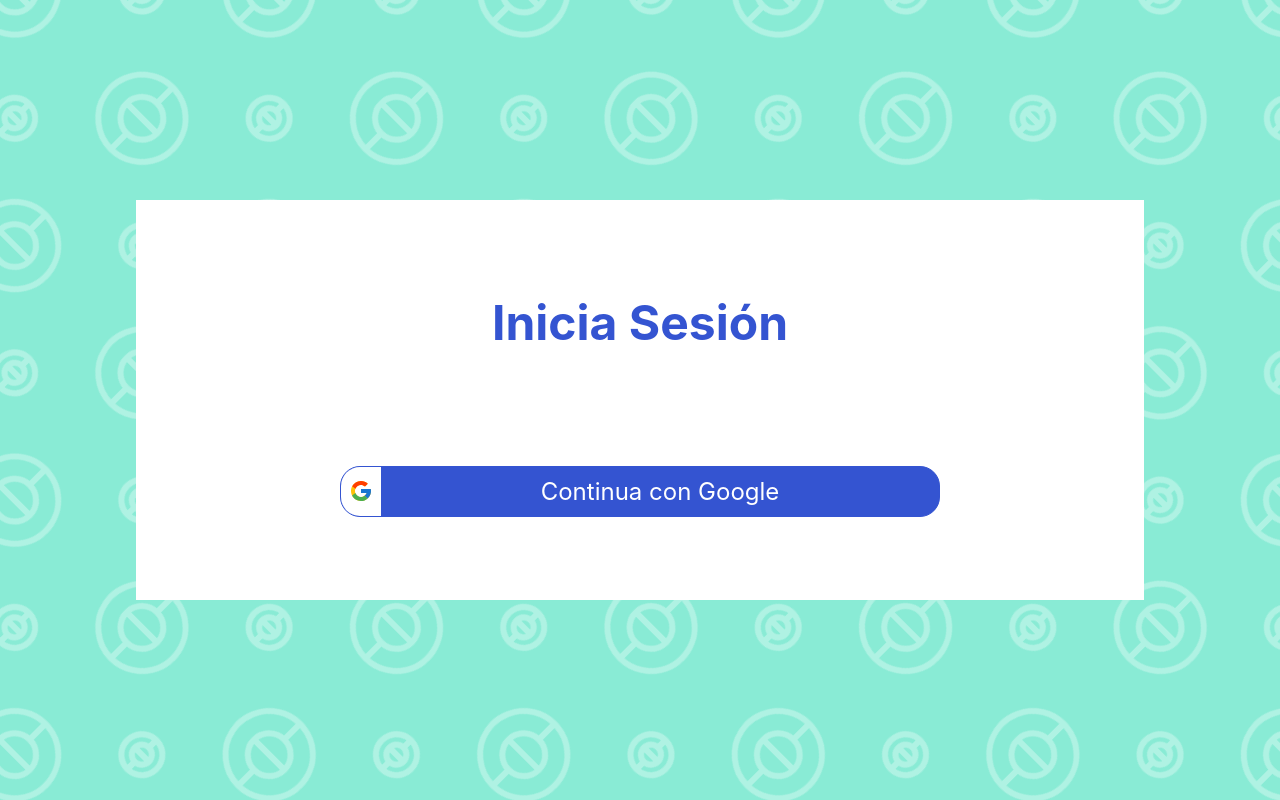
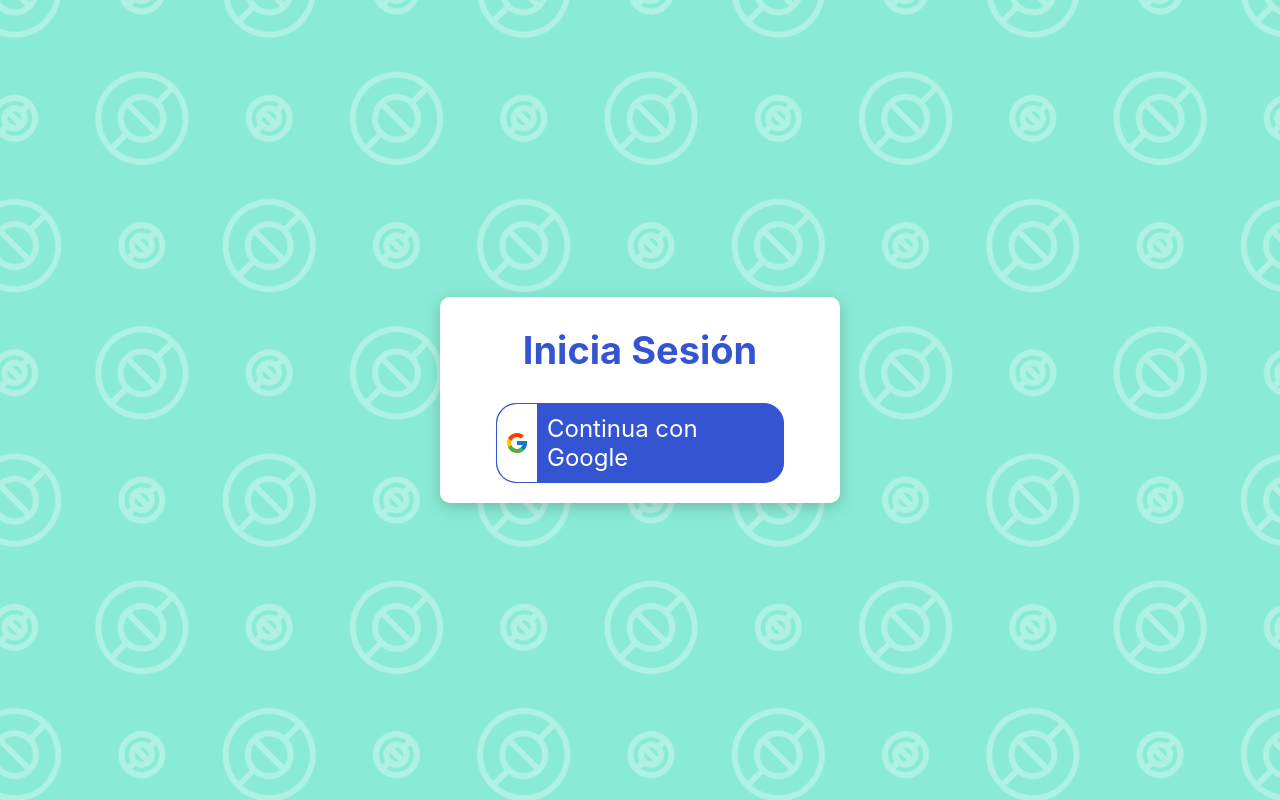
Before and after one commit to Tounka/mimascota, a React (Create React App) app: page /iniciarsesion in a window 1280 px wide. Built offline with nearby package versions, Linux system fonts and the light colour scheme; no server answers.

Commit message:
mejoras generales en estilos

```diff
--- a/src/ComponentesGenerales/Display.jsx/DisplayPrincipal.jsx
+++ b/src/ComponentesGenerales/Display.jsx/DisplayPrincipal.jsx
@@ -1,9 +1,9 @@
 import styled from "styled-components"
-import { MdPets,MdMenu } from "react-icons/md";
+import { MdPets } from "react-icons/md";
 import { useContext, useState } from "react";
 import { ContextoGeneral } from "../Contexto/ContextoGeneral";
-import { FaPlus } from "react-icons/fa";
-import { IoGrid } from "react-icons/io5";
+import { FaPlus,FaSearch } from "react-icons/fa";
+import { TiThMenu } from "react-icons/ti";
 const DisplayPrincipalStyled = styled.div`
     display: grid;
     grid-template-rows:  auto 80px;
@@ -53,8 +53,8 @@
     overflow: hidden;
     cursor: pointer;
     svg {
-        height: 80%;
-        width: 80%;
+        height: 70%;
+        width: 70%;
     }
 
 `
@@ -74,13 +74,13 @@
     return (
         <MenuStyled>
             <ContenedoresIconos onClick={() => handleClick({ seccion: 'buscadorSeccion', fnEsp: false })} >
-                <IoGrid />
+                <FaSearch  size={24} />
             </ContenedoresIconos>
             <ContenedoresIconos onClick={() => handleClick({ seccion: boolSeccionInicio ? 'inicial' : 'formularioPost', fnEsp: true })} >
                 {boolSeccionInicio ? <MdPets /> : <FaPlus />}
             </ContenedoresIconos>
             <ContenedoresIconos onClick={() => handleClick({ seccion: 'menu', fnEsp: false })} >
-                <MdMenu />
+                <TiThMenu />
             </ContenedoresIconos>
         </MenuStyled>
     );
--- a/src/ComponentesGenerales/Generales/ContenedorArregloImg.jsx
+++ b/src/ComponentesGenerales/Generales/ContenedorArregloImg.jsx
@@ -20,7 +20,7 @@
 const ContenedorImg = styled.div`
     width: 100%;
     aspect-ratio: 1 / 1;
-    background-color: lightgray;
+    background-color: var(--ColorVerdePrincipal);
     overflow: hidden;
 
     transition: .15s ease-in-out;
--- a/src/ComponentesGenerales/Secciones/Menu/Menu.jsx
+++ b/src/ComponentesGenerales/Secciones/Menu/Menu.jsx
@@ -2,6 +2,7 @@
 import { ContenedorGenerico } from "../../Display.jsx/Contenedores"
 import { useContext } from "react"
 import { ContextoGeneral, ContextoGeneralProvider } from "../../Contexto/ContextoGeneral"
+import { TxtGenerico } from "../../Generales/Titulos"
 
 const MenuPrincipalStyled = styled.div`
     width: 100%;
@@ -9,9 +10,9 @@
     display: flex;
     flex-direction: column;
     gap: 10px;
-    padding: 10px;
+    padding: 20px;
 
-    background-color: var(--ColorVerdePrincipal);
+    background-color: #ffffff5a;
 
 `
 const SeccionMenuStyled = styled.div`
@@ -28,14 +29,18 @@
     padding: 10px;
     cursor: pointer;
     user-select: none;
+    transition: .2s ease;
     &:hover{
-        background-color: white;
+        background-color: var(--ColorAzulPrincipal);
+        color: white;
+        transition: .2s ease;
     }
 `
 const TituloSeccion = styled.div`
     font-size: 18px;
     color: black;
     font-weight: bold;
+    color: var(--ColorAzulPrincipal);
 `
 export const SeccionMenu = ({secciones = [1,1,1,1]}) =>{
     const {setSeccionSeleccionada} = useContext(ContextoGeneral);
@@ -65,9 +70,10 @@
 
 
             <MenuPrincipalStyled>
+                <TxtGenerico bold size='28px' color={'var(--ColorAzulPrincipal)'} >Menu</TxtGenerico>
                 <SeccionMenu secciones =  {seccionPerfil} />
                 <SeccionMenu secciones =  {seccionSocial} />
-                <SeccionMenu secciones =  {seccionPerfil} />
+
             </MenuPrincipalStyled>
 
 
--- a/src/ComponentesGenerales/Secciones/Menu/SeguidoresYSeguidos.jsx
+++ b/src/ComponentesGenerales/Secciones/Menu/SeguidoresYSeguidos.jsx
@@ -17,15 +17,21 @@
     display: flex;
     flex-direction: column;
     width: 100%;
-    background-color: var(--ColorVerdePrincipal);
+    gap: 10px;
+
+
+
 `
 const ContenedorPrincipal = styled.div`
     display: flex;
     flex-direction: column;
     width: 80%;
-    background-color: var(--ColorVerdePrincipal);
+    background-color: white;
 
     gap: 10px;
+
+    border-radius: 20px ;
+    padding: 20px;
 
 `
 const ContenedorItemStyled = styled.div`
@@ -38,11 +44,10 @@
     gap: 10px;
     padding: 10px;
     cursor: pointer;
-    transition: opacity .3s;
+    background-color: var(--ColorAzulPrincipal);
+    color: white;
+    &:hover{
 
-    &:hover{
-        opacity: .9;
-        transition: opacity .3s;
     }
 
 `
@@ -99,7 +104,7 @@
     return (
         <ContenedorGenerico>
             <ContenedorPrincipal>
-                <TxtGenerico size='28px' bold> Usuarios {txt} </TxtGenerico>
+                <TxtGenerico color="var(--ColorAzulPrincipal)" size='28px' bold> Usuarios {txt} </TxtGenerico>
                 <ContenedorItems>
                     {mascotas.length > 0 ? (
                         mascotas.map((itemData, index) => (
--- a/src/ComponentesGenerales/Secciones/Perfil.jsx
+++ b/src/ComponentesGenerales/Secciones/Perfil.jsx
@@ -62,7 +62,7 @@
     gap: 10px;
     @media (max-width: 550px) {
         width: 90%;
-
+        grid-template-columns: 3fr 3fr;
     }
 `
 const ContenedorSeccion = styled.div`
--- a/src/ComponentesGenerales/Secciones/SeccionBuscador/GridBottom.jsx
+++ b/src/ComponentesGenerales/Secciones/SeccionBuscador/GridBottom.jsx
@@ -29,16 +29,21 @@
 const ContenedorImg = styled.div`
     width: 100%;
     height: auto;
-
-    background-color: red;
+    background-color: var(--ColorVerdePrincipal);
+    cursor: pointer;
+    overflow: hidden; /* Asegúrate de que el contenedor no muestre el desbordamiento */
 
     img {
         width: 100%;
         height: 100%;
         object-fit: cover;
+        transition: transform 0.3s ease; /* Agrega transición para suavizar el efecto */
+    }
+
+    &:hover img {
+        transform: scale(1.1); /* Aplica el zoom al pasar el ratón */
     }
 `;
-
 
 export const GridBottomPrincipal = () => {
     const { obtenerPostGeneral } = useContext(ContextoFirebase);
--- a/src/Paginas/IniciarSesion/index.jsx
+++ b/src/Paginas/IniciarSesion/index.jsx
@@ -11,9 +11,7 @@
 import { useNavigate } from 'react-router-dom';
 import { FormularioUsuarioHumano } from './FormularioUsuarioHumano';
 
-
 const BtnIniciarSesionContenedor = styled.div`
-
     display: grid;
     grid-template-columns: 40px auto;
     color: white;
@@ -25,30 +23,38 @@
     width: 600px;
     height: auto;
     font-size: 24px;
-
+    transition: background-color 0.3s, transform 0.3s;
 
     justify-items: center;
     align-items: center;
     cursor: pointer;
 
-`
-const ContenedorIcono = styled.div `
+    &:hover {
+        background-color: var(--ColorAzulPrincipalHover);
+        transform: translateY(-2px);
+    }
+`;
+
+const ContenedorIcono = styled.div`
     display: flex;
     justify-content: center;
     align-items: center;
-
     width: 100%;
     height: 100%;
+    background-color: white;
+    border-radius: 20px 0 0 20px;
+`;
 
-       background-color:white;
-`
 const ContenedorTxt = styled.div`
     padding: 10px;
     user-select: none;
-`
+    @media (max-width: 550px) {
+        font-size: 14px;
+    }
+`;
 
-const BtnIniciarSesion = ({icono, txt, fn, error}) =>{
-    return(
+const BtnIniciarSesion = ({ icono, txt, fn, error }) => {
+    return (
         <>
             <BtnIniciarSesionContenedor onClick={() => fn()}>
                 <ContenedorIcono>
@@ -57,30 +63,31 @@
                 <ContenedorTxt>
                     {txt}
                 </ContenedorTxt>
-
             </BtnIniciarSesionContenedor>
-        {error && <p style={{ color: 'red' }}>{error}</p>}
+            {error && <p style={{ color: 'red', textAlign: 'center' }}>{error}</p>}
         </>
-    )
-}
+    );
+};
 
 const ContenedorIniciarSesion = styled.div`
     display: flex;
     flex-direction: column;
-    justify-content: space-evenly;
+    justify-content: center;
     align-items: center;
+    gap: 20px;
+    width: 100%; /* Full width */
+    max-width: 400px; /* Limit width */
+    height: auto;
+    padding: 20px;
+    border-radius: 10px;
+    box-shadow: 0 4px 15px rgba(0, 0, 0, 0.2); /* Subtle shadow */
+    background-color: white;
+`;
 
-    gap: 20px;
-    width: 1200px;
-    max-width: 80%;
-    height: 400px;
-    max-height: 70%;
-    background-color: white;
-`
 const provider = new GoogleAuthProvider();
 
 export const IniciarSesion = () => {
-    const {setSeccionSeleccionada,setUsuario, validadorUsuarioFirebase} = useContext(ContextoGeneral);
+    const { setSeccionSeleccionada, setUsuario, validadorUsuarioFirebase } = useContext(ContextoGeneral);
     const navigate = useNavigate();
     const [error, setError] = useState('');
 
@@ -89,8 +96,6 @@
             const result = await signInWithPopup(auth, provider);
             setUsuario(result.user);
             setSeccionSeleccionada('inicial');
-
-
         } catch (error) {
             setError('Error al iniciar sesión con Google.');
             console.error('Error de inicio de sesión con Google:', error);
@@ -99,20 +104,18 @@
 
     return (
         <DisplayPrincipalNoMenu>
-            <ContenedorGenericoCentrado >
-                {!validadorUsuarioFirebase ?
-
+            <ContenedorGenericoCentrado>
+                {!validadorUsuarioFirebase ? (
                     <ContenedorIniciarSesion>
-                        <TxtGenerico size= '48px' color='var(--ColorAzulPrincipal)' bold >Inicia Sesión</TxtGenerico>
+                        <TxtGenerico size='38px' color='var(--ColorAzulPrincipal)' bold>
+                            Inicia Sesión
+                        </TxtGenerico>
                         <BtnIniciarSesion fn={handleGoogleLogin} icono={<FcGoogle />} error={error} txt='Continua con Google' />
                     </ContenedorIniciarSesion>
-
-                    : <FormularioUsuarioHumano />
-            }
-
-
+                ) : (
+                    <FormularioUsuarioHumano />
+                )}
             </ContenedorGenericoCentrado>
         </DisplayPrincipalNoMenu>
-
     );
 };
```
Also changed, not shown: 8 other files (tests, documents, lock files or other folders). Lines whose indentation alone changed are shown as unchanged.
